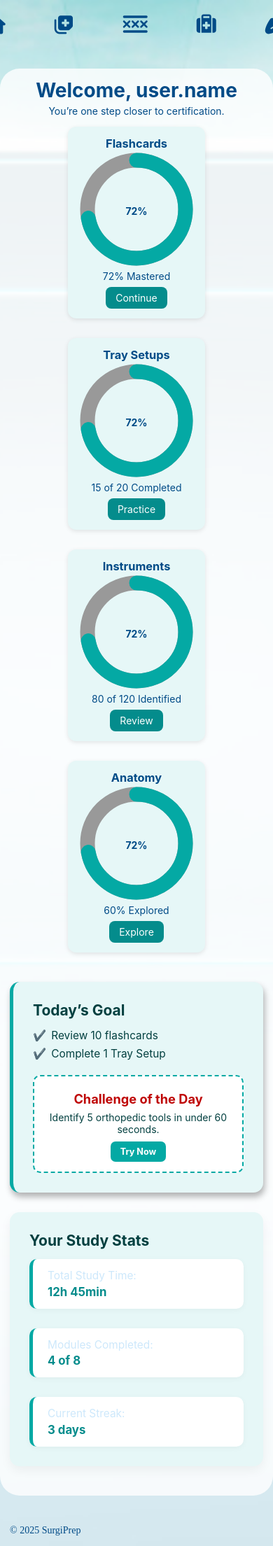
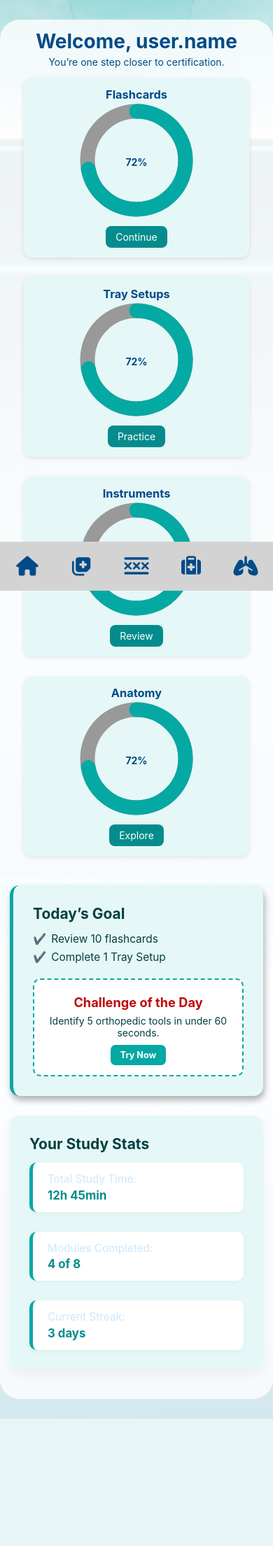
Before and after one commit to AngelMValentin/capstoneproject, a Django app: page / in a window 390 px wide. Shown: the whole page at 70% size. After the commit the page ends 2027 px from the top, so only its background shows below. Run offline with Django 5.2, Linux system fonts and the light colour scheme.

Commit message:
home page responsiveness

```diff
--- a/static/css/base.css
+++ b/static/css/base.css
@@ -44,9 +44,8 @@ body {
     height: 75%;
 }
 .nav-links {
-    width: 50vw;
+    width: 90%;
     display: flex;
-    gap: 5rem;
     flex-direction: row;
     align-items: center;
     list-style: none;
@@ -55,7 +54,10 @@ body {
     text-decoration: none;
 }
 .nav-links li {
+    flex: 1 1;
     transition: transform 0.5s ease;
+    display: flex;
+    justify-content: center;
 }
 .nav-links i {
     color: var(--navy);
--- a/static/css/mediaQueries.css
+++ b/static/css/mediaQueries.css
@@ -5,19 +5,37 @@
 
     .logoContainer {display: none;}
 
-    .navbar { width: 100%; margin: 0 auto;}
+    header {
+        position: fixed;
+        bottom: 0;
+        left: 0;
+        right: 0;
+        z-index: 1000;
+    }
+
+    .navbar {
+        width: 100%;
+        margin: 0 auto;
+        background-color: #d3d3d3;
+    }
 
     .progress-ring {
         aspect-ratio: 1 / 1 !important;
     }
     .dashboard-container {border-radius: 2rem;}
     .card {
+        width: 90%;
         padding: 1rem;
-        margin: 1rem;
+        margin: 1rem auto;
     }
-    .nav-links {width: 100vw !important; justify-content: center !important;}
+    .nav-links {width: 100%; justify-content: space-around !important;}
     .progress-cards {justify-content: center;}
-    .card-container {display: flex; flex-direction: column;}
+    .card-container {width: 90%; display: flex; flex-direction: column; justify-content: center;}
+
+    footer {
+        display: none !important;
+    }
+
 
 }
 
@@ -30,12 +48,18 @@
         min-height: 100%;
     }
     .card {
-        padding: 1rem;
-        margin: 1rem;
+        height: fit-content;
+        padding: 0.5rem;
+        margin: 0.5rem;
         flex: 1 1;
     }
+    .navbar {
+        justify-content: space-around;
+    }
+
     .progress-cards {justify-content: center; flex-direction: row; flex-wrap: unset;}
     .card-container {
+        width: 90%;
         display: flex;
         flex-direction: row;
     }
@@ -51,7 +75,7 @@ and (max-width: 1200px) {
         margin: 1rem;
     }
     .progress-cards {justify-content: center;}
-    .card-container {display: flex; flex-direction: row;}
+    .card-container {width: 90%; display: flex; flex-direction: row;}
 }
 
 @media (min-width: 1201px) {
@@ -62,4 +86,11 @@ and (max-width: 1200px) {
         padding: 1rem;
         margin: 1rem;
     }
+    .card-container {
+        display: flex;
+    }
+    .progress-cards {
+        flex-wrap: unset;
+        justify-content: center;
+    }
 }
--- a/templates/pages/home.html
+++ b/templates/pages/home.html
@@ -29,7 +29,7 @@
                     </svg>
                     <div class="progress-label">72%</div>
                 </div>
-                <p>72% Mastered</p>
+
                 <a href="#" class="btn">Continue</a>
             </div>
             <div class="card">
@@ -41,7 +41,7 @@
                     </svg>
                     <div class="progress-label">72%</div>
                 </div>
-                <p>15 of 20 Completed</p>
+
                 <a href="#" class="btn">Practice</a>
             </div>
         </div>
@@ -55,7 +55,7 @@
                     </svg>
                     <div class="progress-label">72%</div>
                 </div>
-                <p>80 of 120 Identified</p>
+
                 <a href="#" class="btn">Review</a>
             </div>
             <div class="card">
@@ -67,7 +67,7 @@
                     </svg>
                     <div class="progress-label">72%</div>
                 </div>
-                <p>60% Explored</p>
+
                 <a href="#" class="btn">Explore</a>
             </div>
         </div>
```
